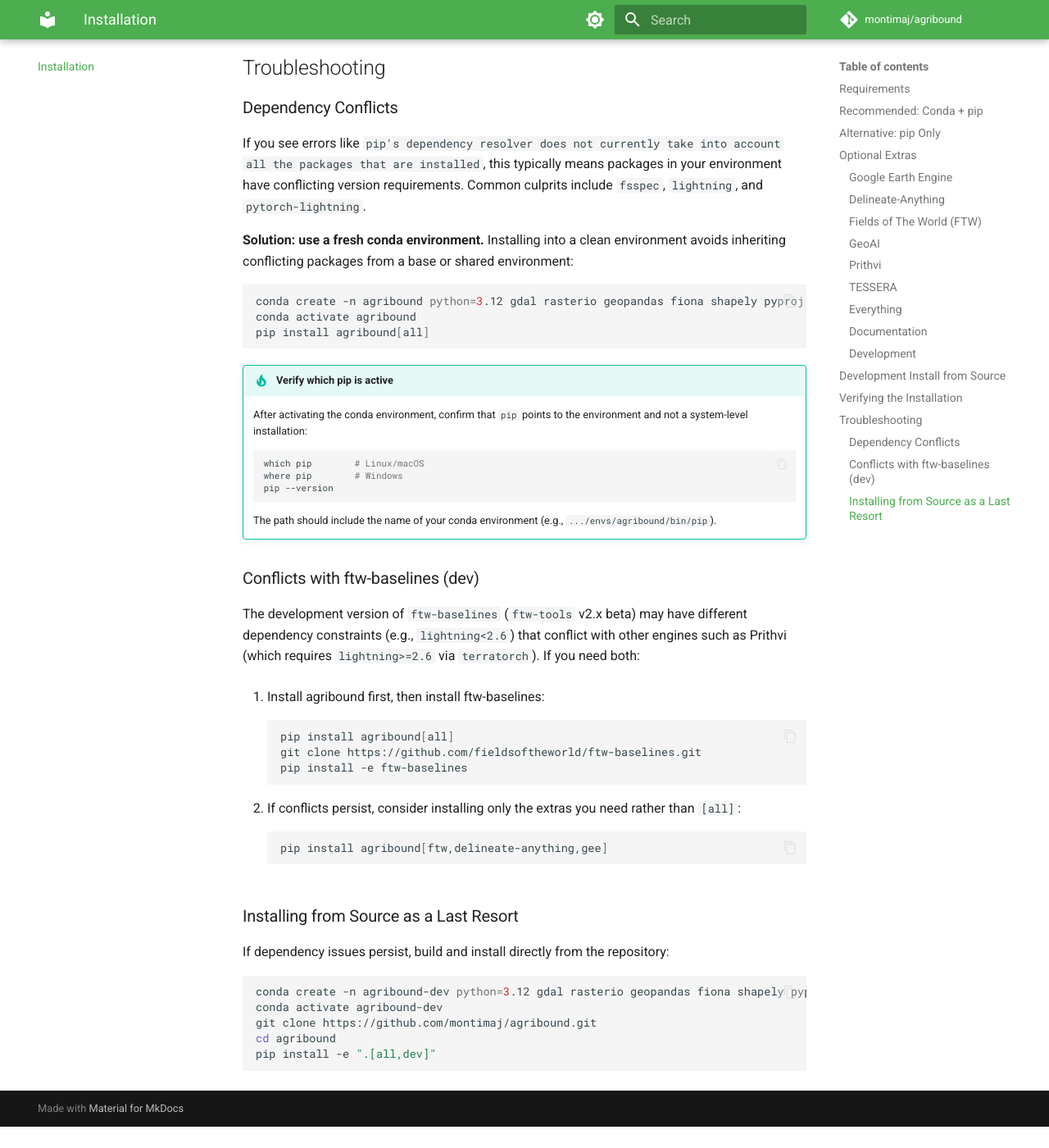
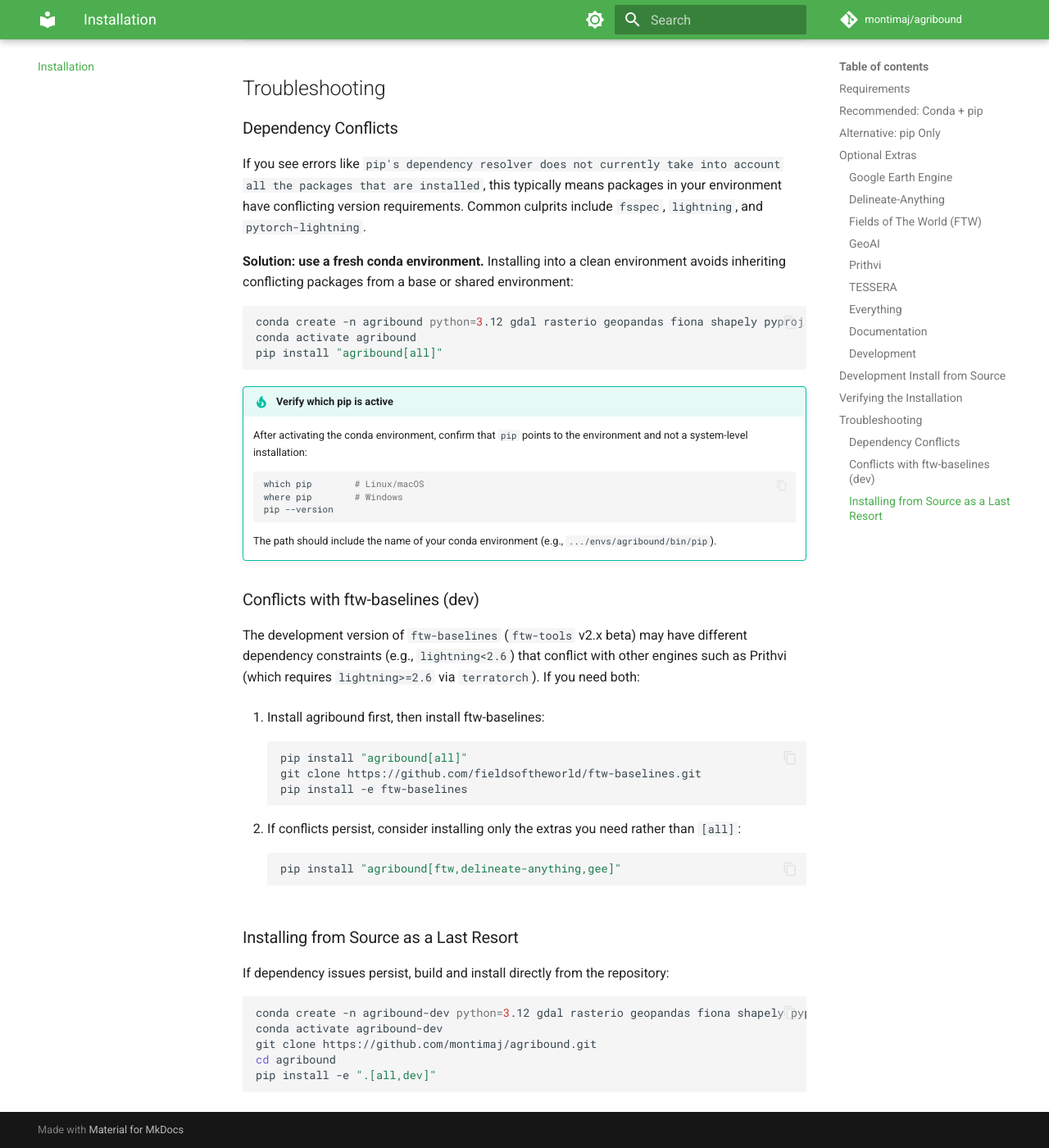
Before and after one commit to montimaj/agribound, an MkDocs documentation site: the page built from docs/installation.md, in a window 1280 px wide and 1400 px high, scrolled down 3442 px. Shown: the whole window at 82% size. Built offline with MkDocs 1.6.1 and Material for MkDocs 9.7.7, drawn with Linux system fonts in a browser that asks for light colours; comment, search, counter and statistics services are not loaded; before the commit the page ends 4816 px from its top, so only the background shows below that; some of the changed text lies outside the part shown.

````diff
--- a/docs/installation.md
+++ b/docs/installation.md
@@ -149,8 +149,7 @@ agribound list-sources
 
 ### Dependency Conflicts
 
-If you see errors like `pip's dependency resolver does not currently take into account all
-the packages that are installed`, this typically means packages in your environment have
+If you see errors like `pip's dependency resolver does not currently take into account all the packages that are installed`, this typically means packages in your environment have
 conflicting version requirements. Common culprits include `fsspec`, `lightning`, and
 `pytorch-lightning`.
 
@@ -160,7 +159,7 @@ inheriting conflicting packages from a base or shared environment:
 ```bash
 conda create -n agribound python=3.12 gdal rasterio geopandas fiona shapely pyproj -c conda-forge
 conda activate agribound
-pip install agribound[all]
+pip install "agribound[all]"
 ```
 
 !!! tip "Verify which pip is active"
@@ -185,7 +184,7 @@ Prithvi (which requires `lightning>=2.6` via `terratorch`). If you need both:
 1. Install agribound first, then install ftw-baselines:
 
     ```bash
-    pip install agribound[all]
+    pip install "agribound[all]"
     git clone https://github.com/fieldsoftheworld/ftw-baselines.git
     pip install -e ftw-baselines
     ```
@@ -193,7 +192,7 @@ Prithvi (which requires `lightning>=2.6` via `terratorch`). If you need both:
 2. If conflicts persist, consider installing only the extras you need rather than `[all]`:
 
     ```bash
-    pip install agribound[ftw,delineate-anything,gee]
+    pip install "agribound[ftw,delineate-anything,gee]"
     ```
 
 ### Installing from Source as a Last Resort
--- a/environment.yml
+++ b/environment.yml
@@ -1,7 +1,6 @@
 name: agribound
 channels:
   - conda-forge
-  - defaults
 dependencies:
   - python=3.12
   - gdal
````
Also changed, not shown: other parts of docs/installation.md (+1 -1 lines).
